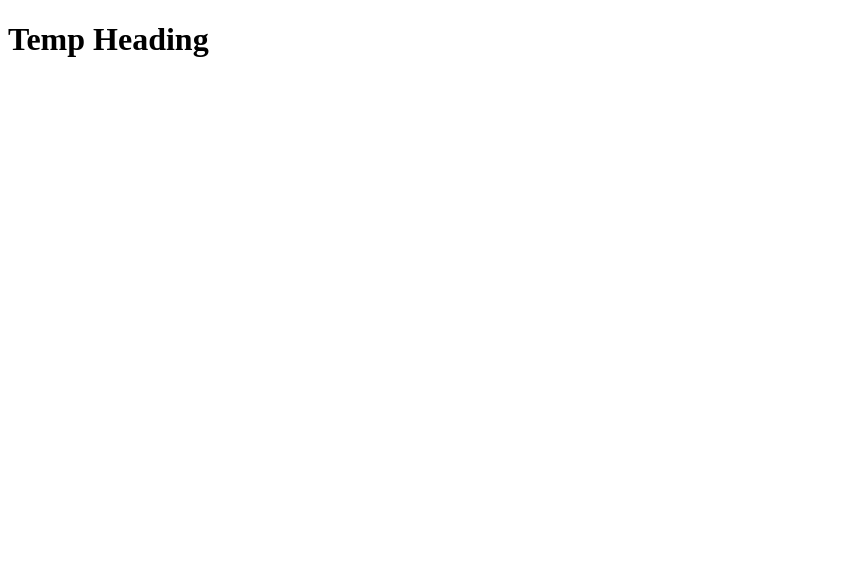
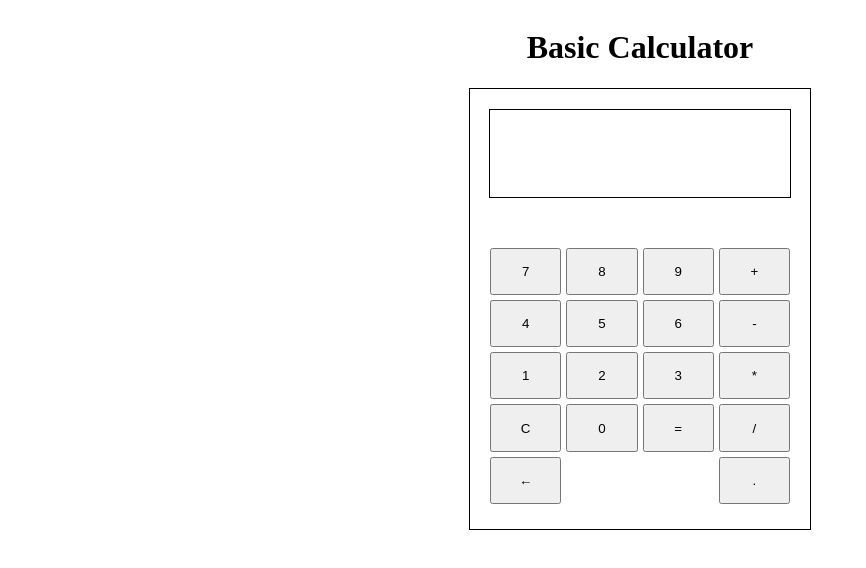
Before and after one commit to Ian-Wulf/odin-calculator, a plain HTML site: page index.html in a window 1280 px wide. Shown: the whole page, without its empty margins (0-866 px from the left). Drawn offline with Linux system fonts and the light colour scheme.

Commit message:
Basic Calculator Visualization Setup
Created a basic skeleton display and buttons for all digits, operators, and other useful functions.

```diff
--- a/index.html
+++ b/index.html
@@ -3,9 +3,51 @@
     <head>
         <meta charset="UTF-8">
         <title>Calculator</title>
+        <link rel="stylesheet" href="styles.css">
         <script src="main.js" defer></script>
     </head>
     <body>
-        <h1>Temp Heading</h1>
+        <h1>Basic Calculator</h1>
+        <div class="calculator-body">
+            <div class="inner-body">
+                <div class="display">
+
+                </div>
+                <div class="button-grid">
+                    <div class="row" id="row1">
+                        <button class="digit">7</button>
+                        <button class="digit">8</button>
+                        <button class="digit">9</button>
+                        <button class="operator">+</button>
+                    </div>
+                    <div class="row" id="row2">
+                        <button class="digit">4</button>
+                        <button class="digit">5</button>
+                        <button class="digit">6</button>
+                        <button class="operator">-</button>
+                    </div>
+                    <div class="row" id="row3">
+                        <button class="digit">1</button>
+                        <button class="digit">2</button>
+                        <button class="digit">3</button>
+                        <button class="operator">*</button>
+                    </div>
+                    <div class="row" id="row4">
+                        <button id="clear">C</button>
+                        <button class="digit">0</button>
+                        <button id="evaluate">=</button>
+                        <button class="operator">/</button>
+                    </div>
+                    <div class="row" id="row5">
+                        <button id="backspace">&#8592;</button>
+                        <!--empty buttons to take up space-->
+                        <button class="empty"></button>
+                        <button class="empty"></button>
+                        <!--empty buttons to take up space-->
+                        <button id="decimal">.</button>
+                    </div>
+                </div>
+            </div>
+        </div>
     </body>
 </html>
--- /dev/null
+++ b/styles.css
@@ -0,0 +1,69 @@
+body {
+    display: flex;
+    flex-direction: column;
+    align-items: center;
+}
+
+button {
+    flex: 1 1 auto;
+    height: 100%;
+    width: 0px;
+}
+
+.calculator-body {
+    display: flex;
+    flex-direction: column;
+    align-items: center;
+    border: solid black 1px;
+    padding: 20px;
+    width: 300px;
+    height: 400px;
+
+}
+
+.inner-body {
+    display: flex;
+    flex-direction: column;
+    align-items: center;
+    width: 100%;
+    height: 100%;
+}
+
+.display {
+    border: solid black 1px;
+    width: 100%;
+    height: 30%;
+    margin-bottom: 50px;
+}
+
+.button-grid {
+    display: flex;
+    flex-direction: column;
+    width: 100%;
+    height: 90%;
+}
+
+
+
+.row {
+    flex: 1 1 auto;
+    display: flex;
+    gap: 5px;
+    margin-bottom: 5px;
+}
+
+.empty {
+    visibility: hidden;
+}
+
+#row5 {
+    display: flex;
+}
+
+#backspace {
+
+}
+
+#decimal {
+
+}
```
